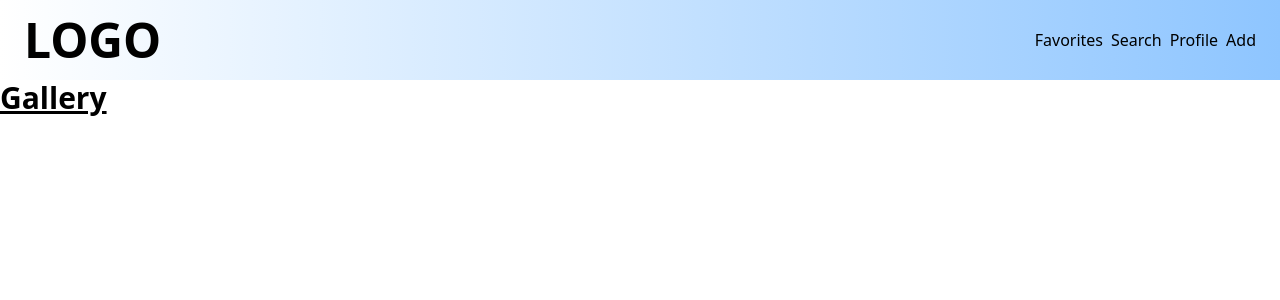
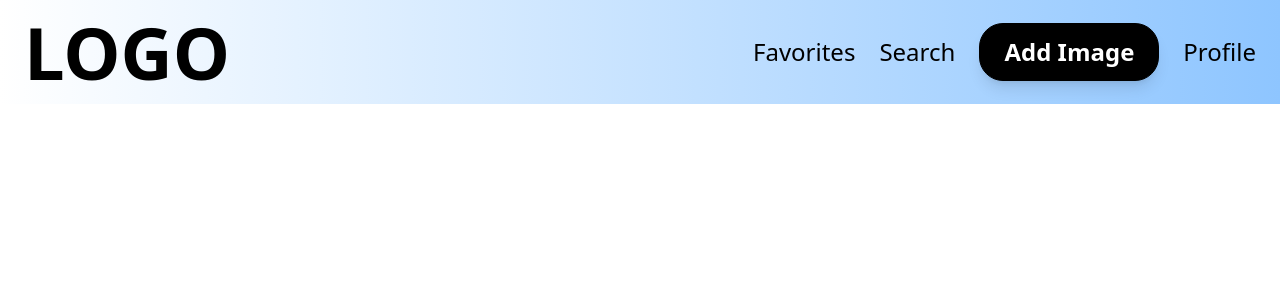
Before and after one commit to T1moQ/gallery, a React (Vite) app: page / in a window 1280 px wide. Shown: the top 300 px of the page. Built offline with nearby package versions, Linux system fonts and the light colour scheme.

Commit message:
button comp added

```diff
--- a/src/App.tsx
+++ b/src/App.tsx
@@ -5,7 +5,7 @@ function App() {
 	return (
 		<>
 			<Header />
-			<h1 className="text-3xl font-bold underline">Gallery</h1>
+			<main></main>
 		</>
 	)
 }
--- /dev/null
+++ b/src/shared/ui/button.tsx
@@ -0,0 +1,21 @@
+import { FC, PropsWithChildren } from 'react'
+
+type ButtonProps = PropsWithChildren & {
+	option?: 'primary' | 'secondary'
+}
+
+export const Button: FC<ButtonProps> = ({ children, option = 'primary' }) => {
+	return (
+		<button
+			className={`rounded-3xl px-6 py-3 flex justify-center items-center border font-bold ${
+				option === 'primary' && 'bg-black text-white border-black shadow-lg'
+			} ${
+				option === 'secondary' &&
+				'bg-transparent text-white border-white shadow-lg'
+			}`}
+			type="button"
+		>
+			{children}
+		</button>
+	)
+}
--- a/src/shared/ui/header.tsx
+++ b/src/shared/ui/header.tsx
@@ -1,16 +1,19 @@
 import { FC } from 'react'
+import { Button } from './button'
 
 export const Header: FC = () => {
 	return (
-		<header className="py-4 px-6 bg-gradient-to-r from-white to-blue-300">
-			<div className="flex items-center justify-between">
-				<h2 className="font-bold text-5xl">LOGO</h2>
-				<nav className="flex justify-between">
-					<ul className="flex gap-2">
+		<header className="bg-gradient-to-r from-white to-blue-300">
+			<div className="flex items-center justify-between px-6 py-4">
+				<h2 className="font-bold text-7xl">LOGO</h2>
+				<nav className="flex justify-between  text-2xl">
+					<ul className="flex gap-6 items-center">
 						<li>Favorites</li>
 						<li>Search</li>
+						<li>
+							<Button>Add Image</Button>
+						</li>
 						<li>Profile</li>
-						<li>Add</li>
 					</ul>
 				</nav>
 			</div>
```
